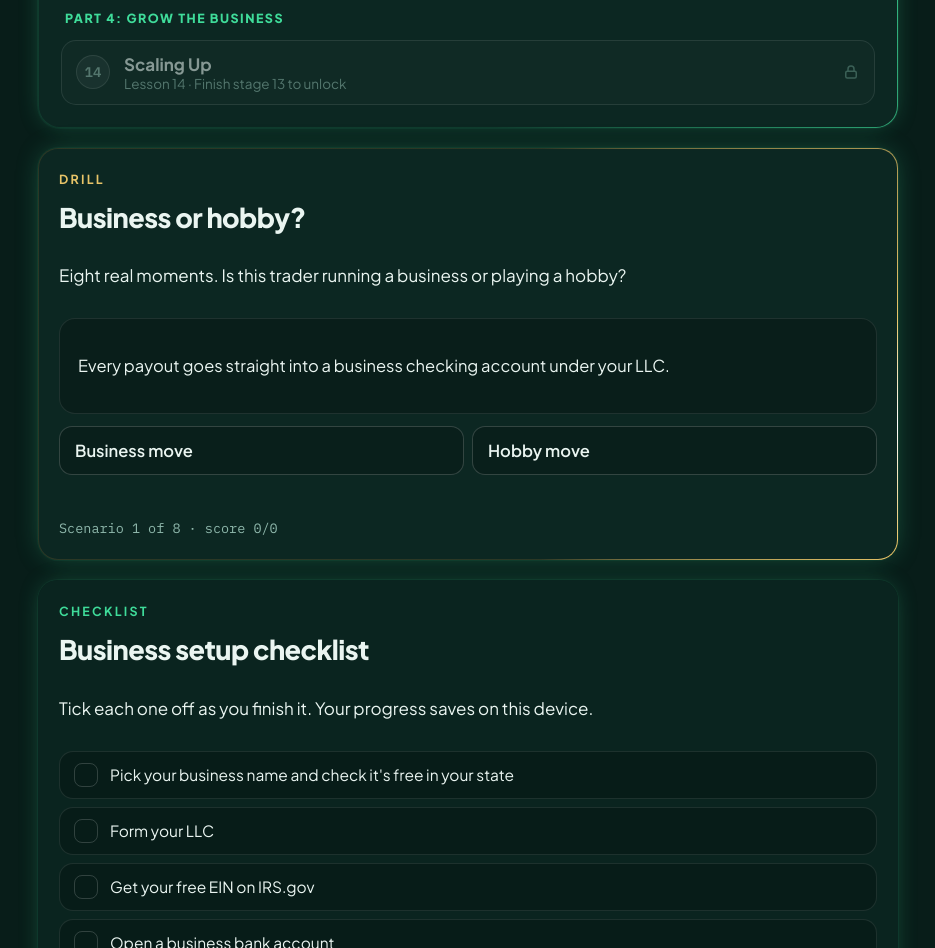
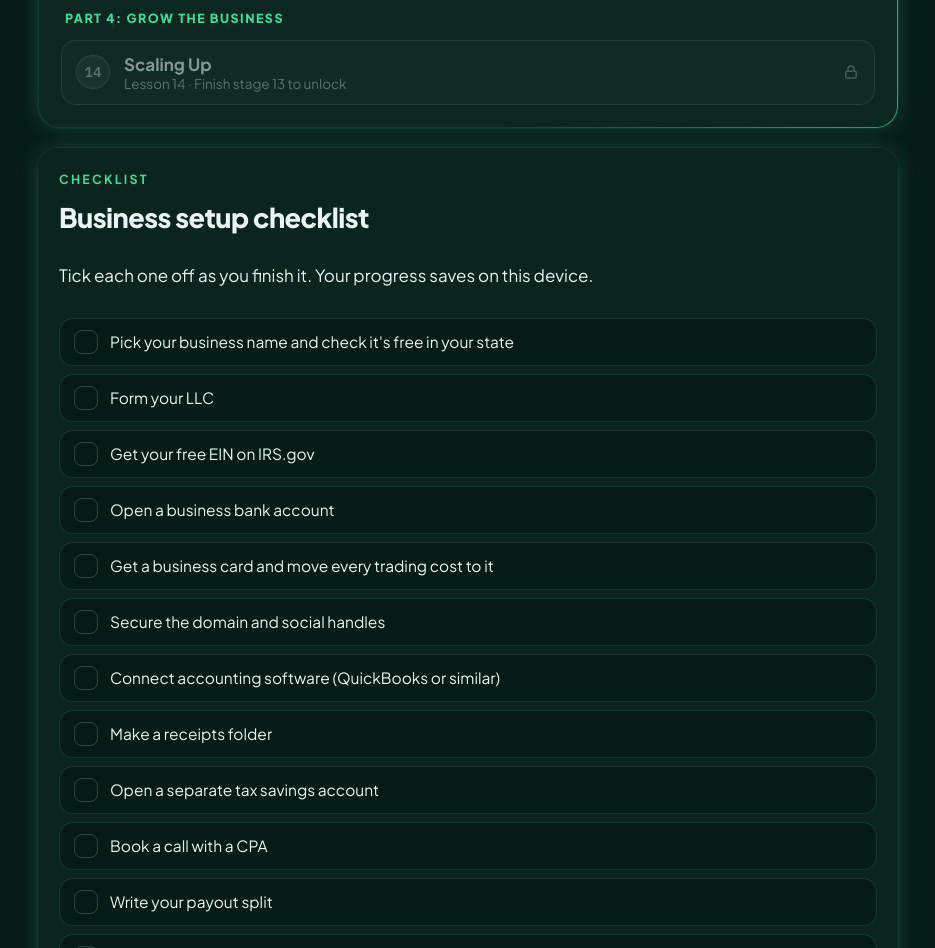
Before and after one commit to swaevon/fta-guides, a plain HTML site: page business-preview/index.html in a window 1280 px wide. Shown: the part 1370-2318 px from the top of the page, without its empty margins (172-1107 px from the left). Drawn offline with Linux system fonts and the light colour scheme.

Commit message:
Preview: remove drill
Co-Authored-By: Claude Opus 5.5 <noreply@anthropic.com>
Claude-Session: https://claude.ai/code/session_01YGexHZeif2wdAezd137Dt6

```diff
--- a/business-preview/index.html
+++ b/business-preview/index.html
@@ -405,18 +405,6 @@ ol.leg li.vwl{color:#b9a7ff}
       <ol class="stages" id="stages"></ol>
     </section>
 
-    <section class="card beam gold" style="--delay:-1.2s">
-      <span class="eyebrow gold">Drill</span>
-      <h2 class="h2">Business or hobby?</h2>
-      <p class="sub">Eight real moments. Is this trader running a business or playing a hobby?</p>
-      <div class="scen" id="d_fig"></div>
-      <div class="dopts" id="d_opts">
-        <button type="button" class="ans" data-a="biz">Business move</button><button type="button" class="ans" data-a="hob">Hobby move</button>
-      </div>
-      <p class="fb" id="d_fb" aria-live="polite"></p>
-      <div class="dfoot"><span id="d_n"></span><button type="button" class="btn" id="d_next" hidden>Next scenario →</button></div>
-    </section>
-
     <section class="card beam" style="--delay:-2.1s" id="setup">
       <span class="eyebrow">Checklist</span>
       <h2 class="h2">Business setup checklist</h2>
@@ -732,21 +720,7 @@ var STAGES=[
 ]}
 ];
 
-/* Drill: business move or hobby move */
-var DRILL=[
- {s:"Every payout goes straight into a business checking account under your LLC.",a:"biz"},
- {s:"You buy three evals on your personal debit card and don't save the receipts.",a:"hob"},
- {s:"You trade at 2 AM because you couldn't sleep and the chart was open.",a:"hob"},
- {s:"Every Friday you spend 30 minutes reviewing your journal and KPIs.",a:"biz"},
- {s:"A $2,500 payout lands and you spend it all that weekend.",a:"hob"},
- {s:"You move your tax percentage into a separate savings account the day a payout hits.",a:"biz"},
- {s:"You pay a website $250 to get your EIN.",a:"hob"},
- {s:"You check your business name is free in your state before filing the LLC.",a:"biz"}
-];
-var DRILL_WHY={
- biz:"That's a business move: records, structure and money with a plan.",
- hob:"That's a hobby move: no structure, no records, no plan for the money."
-};
+
 
 (function(){
 "use strict";
@@ -862,29 +836,8 @@ $("stages").addEventListener("click",function(e){
   openWalk(i,k);
 });
 
-/* ---------- drill: name that structure ---------- */
-var D={i:0,score:0,done:0,answered:false};
-function paintDrill(){
-  var d=DRILL[D.i];
-  $("d_fig").textContent=d.s;
-  $("d_n").textContent="Scenario "+(D.i+1)+" of "+DRILL.length+" · score "+D.score+"/"+D.done;
-  $("d_fb").textContent=""; $("d_fb").className="fb"; D.answered=false;
-  Array.prototype.forEach.call($("d_opts").querySelectorAll("button"),function(b){b.disabled=false;b.className="ans";});
-  $("d_next").hidden=true;
-}
-$("d_opts").addEventListener("click",function(e){
-  var b=e.target.closest("button"); if(!b||D.answered) return;
-  var d=DRILL[D.i], pick=b.getAttribute("data-a"); D.answered=true; D.done++;
-  Array.prototype.forEach.call($("d_opts").querySelectorAll("button"),function(x){x.disabled=true; if(x.getAttribute("data-a")===d.a) x.classList.add("right");});
-  if(pick===d.a){ D.score++; $("d_fb").className="fb ok"; $("d_fb").textContent="Right. "+DRILL_WHY[d.a]; }
-  else { b.classList.add("wrong"); $("d_fb").className="fb no"; $("d_fb").textContent="Not this time. "+DRILL_WHY[d.a]; }
-  $("d_n").textContent="Scenario "+(D.i+1)+" of "+DRILL.length+" · score "+D.score+"/"+D.done;
-  $("d_next").hidden=false; $("d_next").textContent=D.i<DRILL.length-1?"Next scenario →":"Start again ↺";
-});
-$("d_next").addEventListener("click",function(){ if(D.i<DRILL.length-1) D.i++; else {D.i=0;D.score=0;D.done=0;} paintDrill(); });
-
 $("count").textContent=TOTAL+" steps · "+STAGES.length+" lessons";
-paintPath(); paintDrill();
+paintPath();
 
 /* ---------- tools: setup checklist, payout splitter, KPI calculator ---------- */
 var TK="fta.business.tools.v1", T={ck:{},split:null};
```
